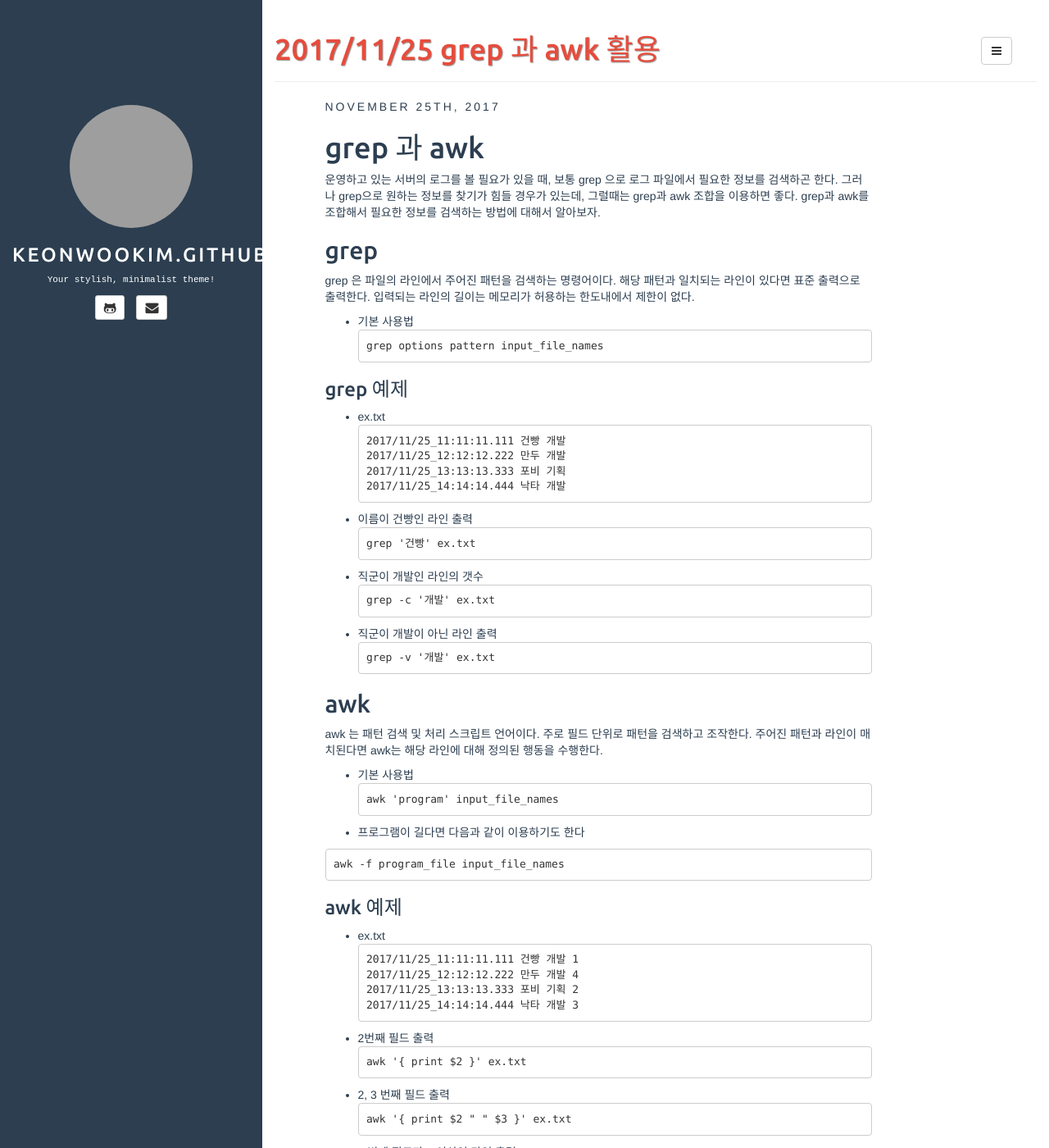
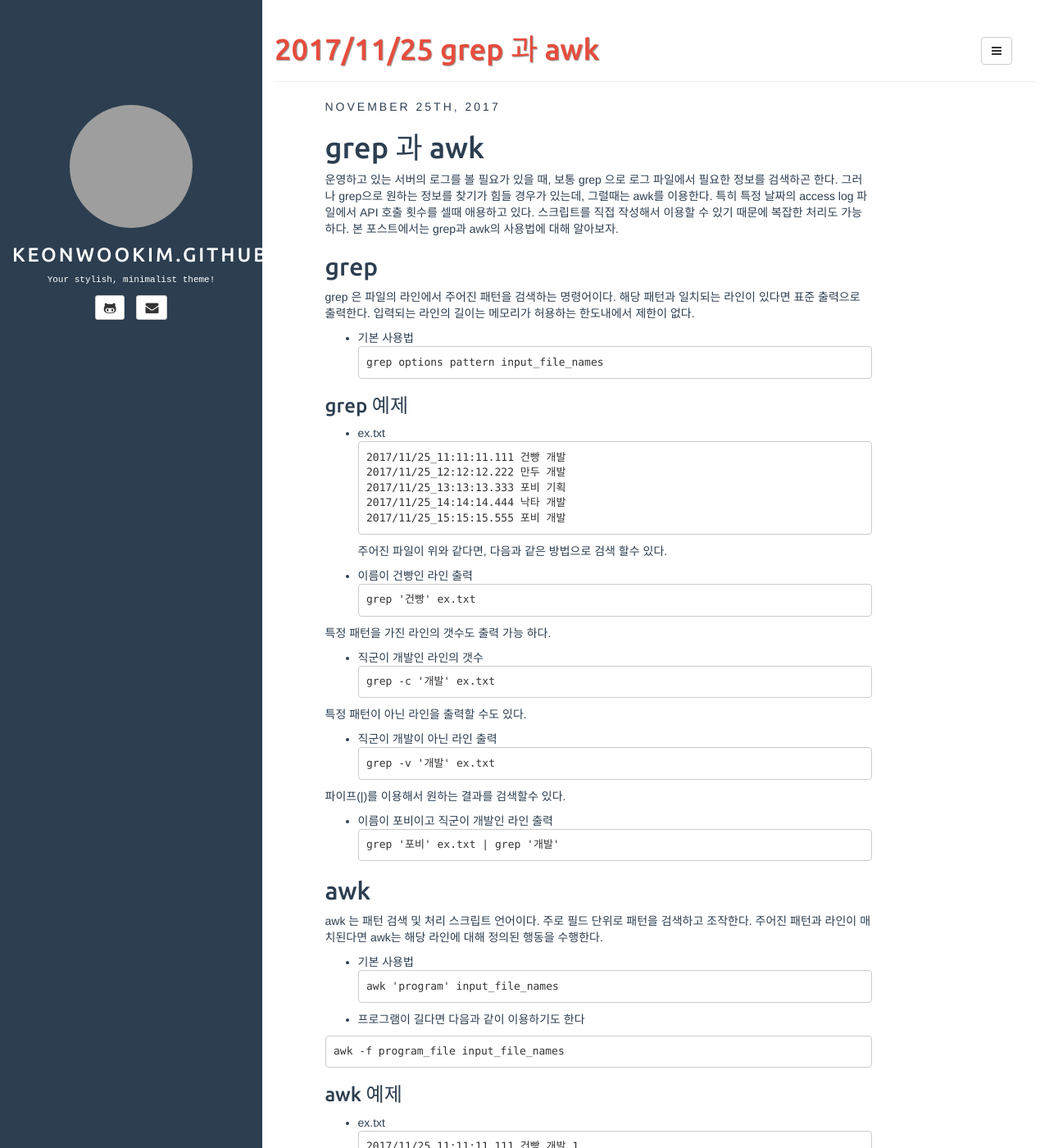
Before and after one commit to keonwookim/keonwookim.github.com, a Jekyll site: the page built from _posts/2017-11-25-grep-and-awk.md, in a window 1280 px wide and 1400 px high. Shown: the whole window at 82% size. Built offline with Jekyll 4.4.1, drawn with Linux system fonts in a browser that asks for light colours; some of the changed text lies outside the part shown; grey boxes are pictures that could not be loaded.

Commit message:
modfiy post

````diff
--- a/_posts/2017-11-25-grep-and-awk.md
+++ b/_posts/2017-11-25-grep-and-awk.md
@@ -1,12 +1,12 @@
 ---
 layout: post
-title: "2017/11/25 grep 과 awk 활용"
+title: "2017/11/25 grep 과 awk"
 ---
 
 # grep 과 awk
 
-운영하고 있는 서버의 로그를 볼 필요가 있을 때, 보통 grep 으로 로그 파일에서 필요한 정보를 검색하곤 한다. 그러나 grep으로 원하는 정보를 찾기가 힘들 경우가 있는데, 그럴때는 grep과 awk 조합을 이용하면 좋다.
-grep과 awk를 조합해서 필요한 정보를 검색하는 방법에 대해서 알아보자.
+운영하고 있는 서버의 로그를 볼 필요가 있을 때, 보통 grep 으로 로그 파일에서 필요한 정보를 검색하곤 한다. 그러나 grep으로 원하는 정보를 찾기가 힘들 경우가 있는데, 그럴때는 awk를 이용한다.
+특히 특정 날짜의 access log 파일에서 API 호출 횟수를 셀때 애용하고 있다. 스크립트를 직접 작성해서 이용할 수 있기 때문에 복잡한 처리도 가능하다. 본 포스트에서는 grep과 awk의 사용법에 대해 알아보자.
 
 ## grep
 grep 은 파일의 라인에서 주어진 패턴을 검색하는 명령어이다. 해당 패턴과 일치되는 라인이 있다면 표준 출력으로 출력한다.
@@ -25,22 +25,33 @@ grep options pattern input_file_names
 2017/11/25_12:12:12.222 만두 개발
 2017/11/25_13:13:13.333 포비 기획
 2017/11/25_14:14:14.444 낙타 개발
+2017/11/25_15:15:15.555 포비 개발
 ```
+주어진 파일이 위와 같다면, 다음과 같은 방법으로 검색 할수 있다.
 
 * 이름이 건빵인 라인 출력
 ```
 grep '건빵' ex.txt
 ```
 
+특정 패턴을 가진 라인의 갯수도 출력 가능 하다.
 * 직군이 개발인 라인의 갯수
 ```
 grep -c '개발' ex.txt
 ```
 
+특정 패턴이 아닌 라인을 출력할 수도 있다.
 * 직군이 개발이 아닌 라인 출력
 ```
 grep -v '개발' ex.txt
 ```
+
+파이프(|)를 이용해서 원하는 결과를 검색할수 있다.
+* 이름이 포비이고 직군이 개발인 라인 출력
+```
+grep '포비' ex.txt | grep '개발'
+```
+
 
 ## awk
 awk 는 패턴 검색 및 처리 스크립트 언어이다. 주로 필드 단위로 패턴을 검색하고 조작한다. 주어진 패턴과 라인이 매치된다면 awk는 해당 라인에 대해 정의된 행동을 수행한다.
@@ -64,20 +75,46 @@ awk -f program_file input_file_names
 2017/11/25_13:13:13.333 포비 기획 2
 2017/11/25_14:14:14.444 낙타 개발 3
 ```
+awk 에서 각 라인의 각 필드는 공백(" ") 으로 구분 된다. 구분된 각 필드들은 $1 ~ $n 으로 접근할 수 있고 $0은 라인의 전체 내용을 담고있다.
+
+
+따라서 2번째 필드를 출력하려면 아래와 같이 사용한다.
 * 2번째 필드 출력
 ```
 awk '{ print $2 }' ex.txt
 ```
 
-* 2, 3 번째 필드 출력
-```
-awk '{ print $2 " " $3 }' ex.txt
-```
-
+if 를 이용해서 다음과 같은 조건문을 처리할 수 있다.
 * 4 번째 필드가 2 이상인 라인 출력
 ```
 awk '{ if ($4 >= 2) print $0; }' ex.txt
 ```
 
+for 문을 이용해서 다음과 같이 반복적인 일을 수행할 수 있다.
+* 각 필드 별로 출력
+```
+awk '{ for(i = 1; i <= 4; i++) print $i } ex.txt
+```
 
-## grep 과 awk 조합하기
+wc 명령어와 같이 이용한다면 다음곽 같이 편리하게 갯수를 셀수 있다.
+* 이름이 건빵인 라인의 갯수출력
+```
+awk '{ if ($2 == "건빵") print $0;}' ex.txt |  wc -l
+```
+
+sort 와 uniq를 이용해서 특정 필드의 각각의 값에 대한 갯수를 셀수 있다.
+* 각 직군별 라인 갯수
+```
+awk '{ print $3 }' ex.txt | sort | uniq -c
+```
+
+주로 많이 사용하고 있는 grep과 awk의 사용법에 대해서 알아보았다. 간단한 사용법이지만 유용하게 잘 사용하고 있다.
+
+더 복잡한 사용법에 대해 알고 싶다면 아래 References를 참조하자.
+
+# References
+
+
+The GNU Awk User’s Guide - [https://www.gnu.org/software/gawk/manual/gawk.html](https://www.gnu.org/software/gawk/manual/gawk.html)
+
+GNU Grep 3.0 - [https://www.gnu.org/software/grep/manual/grep.html](https://www.gnu.org/software/grep/manual/grep.html)
````
